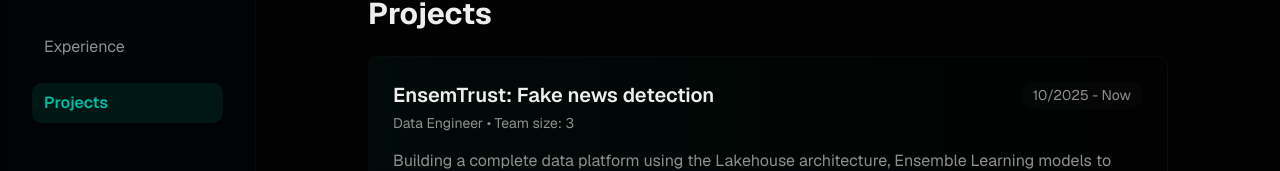
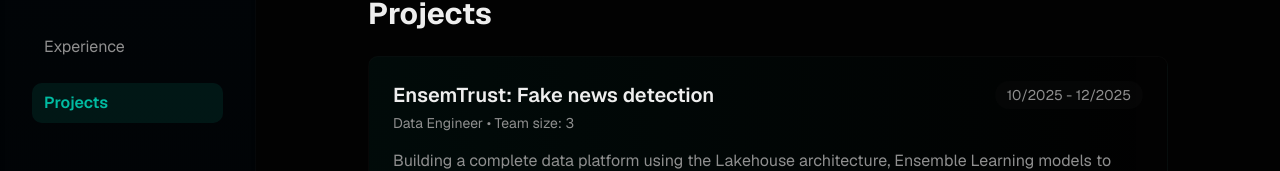
Before and after one commit to MinhTuan2405/MinhTuan2405, a Next.js app: page / in a window 1280 px wide. Both pictures are taken after a click on the button "Projects". Shown: the part 205-376 px from the top of the page. Built offline with nearby package versions, Linux system fonts and the light colour scheme.

Commit message:
Update project period for EnsemTrust

```diff
--- a/components/cv-projects.tsx
+++ b/components/cv-projects.tsx
@@ -7,7 +7,7 @@ export default function CVProjects() {
   const projects = [
     {
       title: "EnsemTrust: Fake news detection",
-      period: "10/2025 - Now",
+      period: "10/2025 - 12/2025",
       description:
         "Building a complete data platform using the Lakehouse architecture, Ensemble Learning models to accurately classify news articles as genuine or fake and enabling analysis for reporting",
       technologies: [
```
